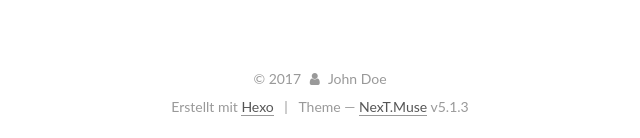
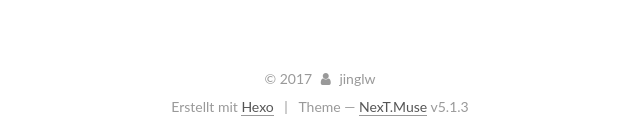
Before and after one commit to jinglw/jinglw.github.io, a plain HTML site: page index.html in a window 1280 px wide. Shown: the part 1501-1639 px from the top of the page, 320-960 px from the left. Drawn offline with Linux system fonts and the light colour scheme.

Commit message:
Site updated: 2017-12-15 16:31:01

```diff
--- a/css/main.css
+++ b/css/main.css
@@ -1827,7 +1827,7 @@ pre .javascript .function {
   width: 4px;
   height: 4px;
   border-radius: 50%;
-  background: #0bff2f;
+  background: #5eb1bd;
 }
 .links-of-blogroll {
   font-size: 13px;
--- a/index.html
+++ b/index.html
@@ -231,7 +231,7 @@
     <link itemprop="mainEntityOfPage" href="http://yoursite.com/2017/12/15/利用hexo和github建立个人博客网站/">
 
     <span hidden itemprop="author" itemscope itemtype="http://schema.org/Person">
-      <meta itemprop="name" content="John Doe">
+      <meta itemprop="name" content="jinglw">
       <meta itemprop="description" content="">
       <meta itemprop="image" content="/images/avatar.gif">
     </span>
@@ -350,7 +350,7 @@
     <link itemprop="mainEntityOfPage" href="http://yoursite.com/2017/12/15/hexo/">
 
     <span hidden itemprop="author" itemscope itemtype="http://schema.org/Person">
-      <meta itemprop="name" content="John Doe">
+      <meta itemprop="name" content="jinglw">
       <meta itemprop="description" content="">
       <meta itemprop="image" content="/images/avatar.gif">
     </span>
@@ -497,7 +497,7 @@
         <div class="site-overview">
           <div class="site-author motion-element" itemprop="author" itemscope itemtype="http://schema.org/Person">
 
-              <p class="site-author-name" itemprop="name">John Doe</p>
+              <p class="site-author-name" itemprop="name">jinglw</p>
               <p class="site-description motion-element" itemprop="description"></p>
           </div>
 
@@ -555,7 +555,7 @@
   <span class="with-love">
     <i class="fa fa-user"></i>
   </span>
-  <span class="author" itemprop="copyrightHolder">John Doe</span>
+  <span class="author" itemprop="copyrightHolder">jinglw</span>
 
 
 </div>
```
Also changed, not shown: 2017/12/15/hexo/index.html (+3 -3 lines), 2017/12/15/利用hexo和github建立个人博客网站/index.html (+3 -3 lines), archives/2017/12/index.html (+2 -2 lines), archives/2017/index.html (+2 -2 lines), archives/index.html (+2 -2 lines).
